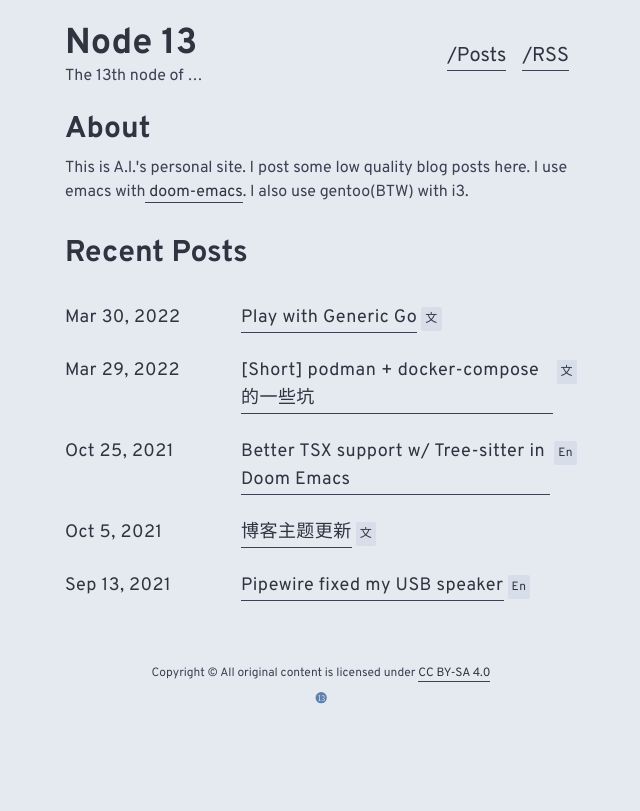
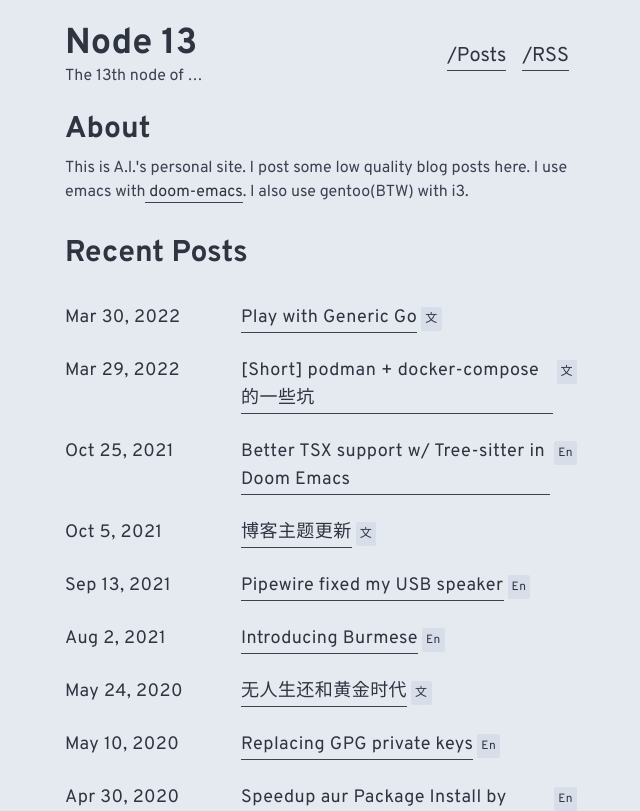
Before and after one commit to merrickluo/mnblog, a Next.js app: page / in a window 1280 px wide. Shown: the top 811 px of the page, without its empty margins (319-959 px from the left). Built offline with nearby package versions, Linux system fonts and the light colour scheme; a web font is replaced by a local one.

Commit message:
show recent 13 posts

```diff
--- a/pages/index.jsx
+++ b/pages/index.jsx
@@ -6,7 +6,7 @@ import { getSortedPostsData } from "@lib/posts";
 export function getStaticProps() {
   return {
     props: {
-      posts: getSortedPostsData().slice(0, 5),
+      posts: getSortedPostsData().slice(0, 13),
     },
   };
 }
```
